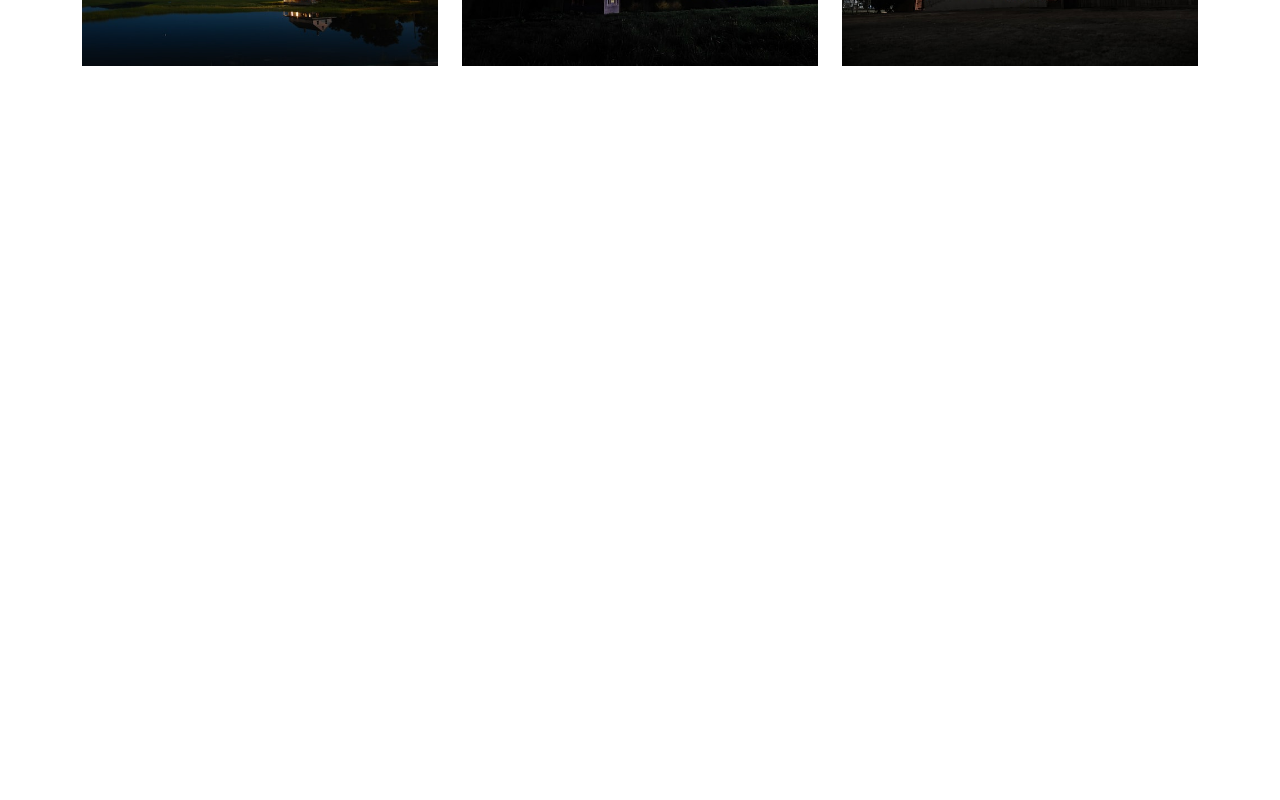
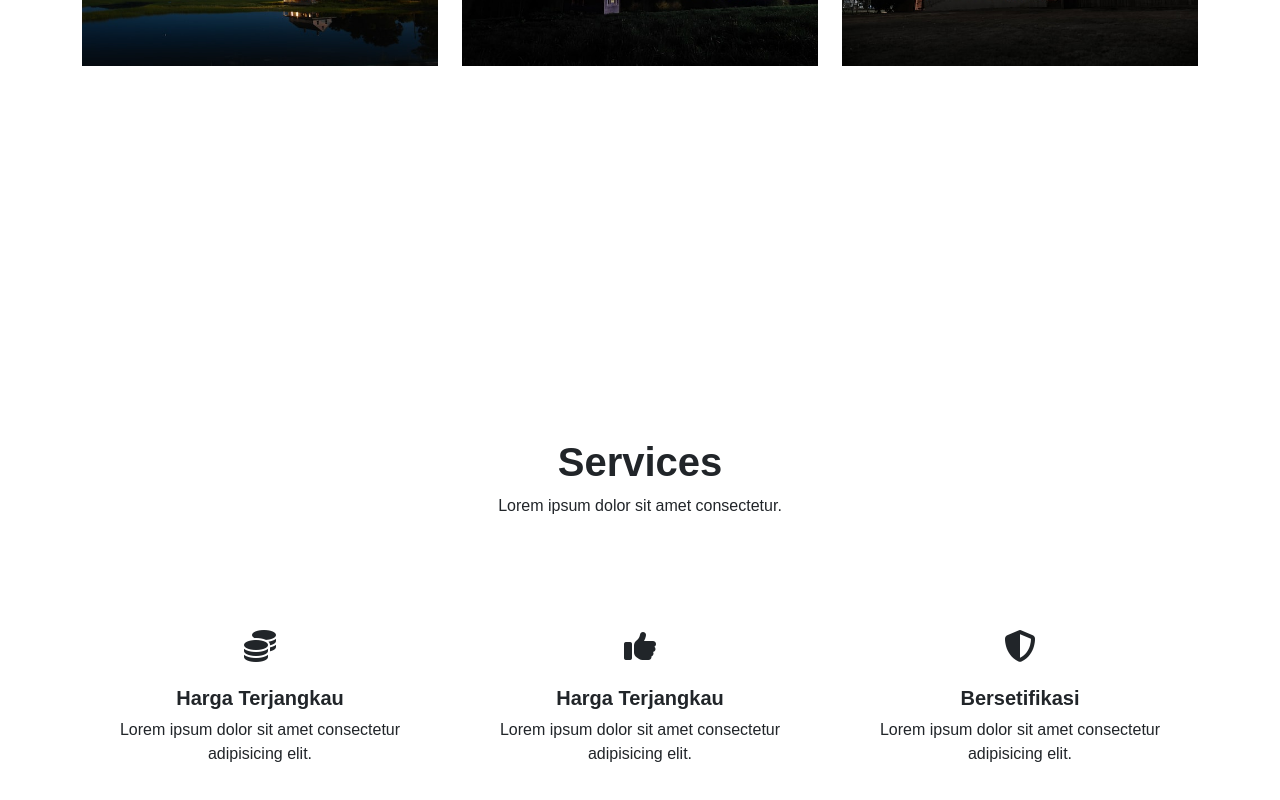
Before and after one commit to fauzarizky2/react-website, a React (Vite) app: page / in a window 1280 px wide. Shown: the part 1428-2228 px from the top of the page. Before the commit the page ends 1662 px from the top, so only its background shows below. Built offline with nearby package versions, Linux system fonts and the light colour scheme.

Commit message:
Make ServiesComp and modifed row classname at GalleryComp

```diff
--- a/src/components/GalleryComp.jsx
+++ b/src/components/GalleryComp.jsx
@@ -11,7 +11,7 @@ const GalleryComp = () => {
   return (
     <div className="gallery min-vh-100 d-flex align-items-center justify-content-center">
       <Container>
-        <Row className="row-cols-lg-3 row-cols-md-2 row-cols-sm-2 row-cols-1 g-4">
+        <Row className="row-cols-lg-3 row-cols-md-2 row-cols-1 g-4">
           <Col>
             <img src={Gallery1} alt="unsplash.com" className="w-100" />
           </Col>
--- a/src/components/ServicesComp.jsx
+++ b/src/components/ServicesComp.jsx
@@ -1,3 +1,33 @@
+import { Container, Row, Col } from "react-bootstrap";
+
 export default function ServicesComp() {
-
+  return (
+    <div className="services min-vh-100 d-flex align-items-center">
+      <Container>
+        <Row className="mb-5">
+          <Col className="text-center">
+            <h1 className="fw-bold">Services</h1>
+            <p>Lorem ipsum dolor sit amet consectetur.</p>
+          </Col>
+        </Row>
+        <Row className="row-cols-lg-3 row-cols-md-2 row-cols-1 justify-content-center">
+          <Col className="text-center py-5 px-3">
+          <i className="fa-solid fa-coins fs-2 mb-4"></i>
+          <h5 className="fw-bold">Harga Terjangkau</h5>
+          <p>Lorem ipsum dolor sit amet consectetur adipisicing elit.</p>
+          </Col>
+          <Col className="text-center py-5 px-3">
+          <i className="fa-solid fa-thumbs-up fs-2 mb-4"></i>
+          <h5 className="fw-bold">Harga Terjangkau</h5>
+          <p>Lorem ipsum dolor sit amet consectetur adipisicing elit.</p>
+          </Col>
+          <Col className="text-center py-5 px-3">
+          <i className="fa-solid fa-shield-halved fs-2 mb-4"></i>
+          <h5 className="fw-bold">Bersetifikasi</h5>
+          <p>Lorem ipsum dolor sit amet consectetur adipisicing elit.</p>
+          </Col>
+        </Row>
+      </Container>
+    </div>
+  );
 }
--- a/src/css/main.css
+++ b/src/css/main.css
@@ -29,7 +29,12 @@
   font-weight: bold;
 }
 
-
 .gallery img {
     height: 220px;
 }
+
+@media screen and (max-width:992px) {
+  .services {
+    padding-top: 100px;
+  }
+}
```
